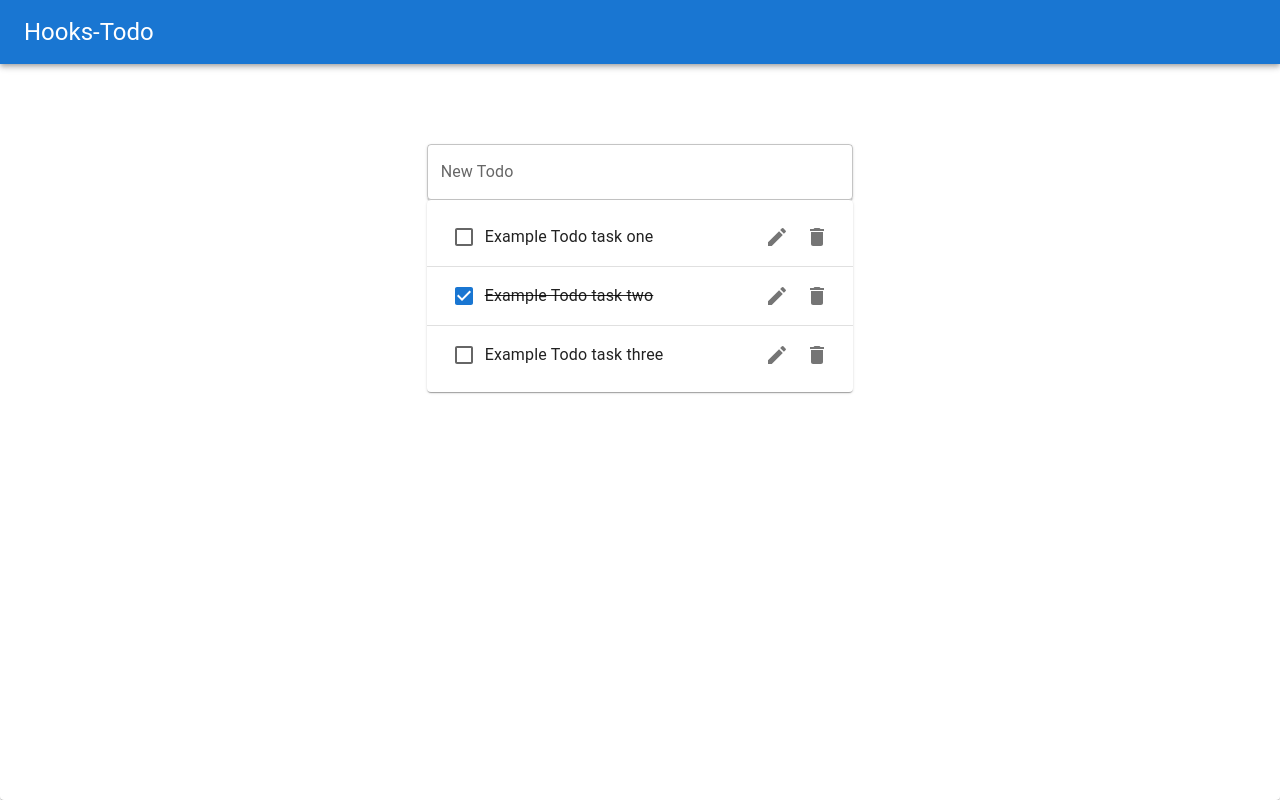
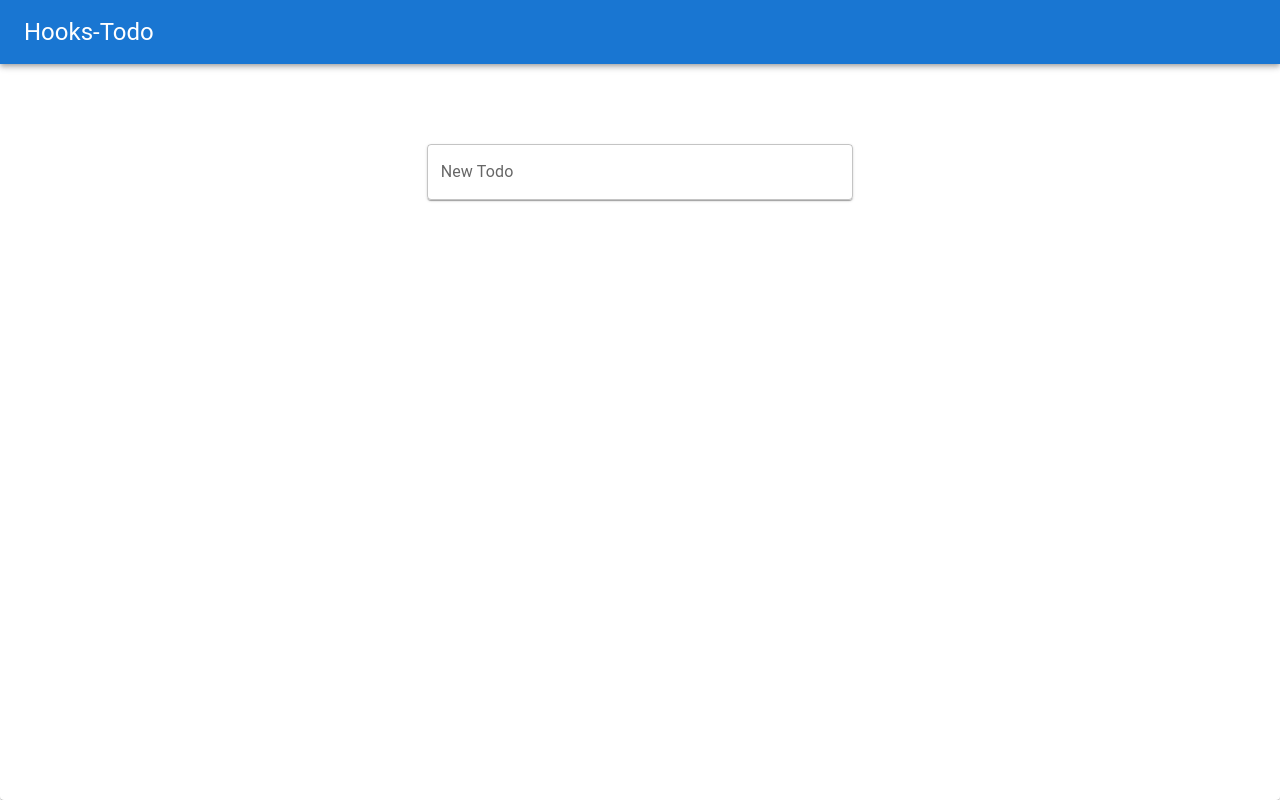
Before and after one commit to SticketInya/modern-react-bootcamp, a React (Create React App) app in the folder hooks-todo/: page / in a window 1280 px wide. Built offline with nearby package versions, Linux system fonts and the light colour scheme.

Commit message:
feat(TodoPage): add localStorage

```diff
--- a/hooks-todo/src/Pages/TodoPage.js
+++ b/hooks-todo/src/Pages/TodoPage.js
@@ -1,4 +1,4 @@
-import React, { useState } from 'react';
+import React, { useEffect, useState } from 'react';
 import { v4 as uuidv4 } from 'uuid';
 
 //Components
@@ -12,25 +12,13 @@ import { AppBar, Grid, Toolbar, Typography } from '@mui/material';
 //CSS
 import './TodoPage.css';
 
-function TodoPage(props) {
-    const initialTodos = [
-        {
-            id: uuidv4(),
-            task: 'Example Todo task one',
-            isCompleted: false,
-        },
-        {
-            id: uuidv4(),
-            task: 'Example Todo task two',
-            isCompleted: true,
-        },
-        {
-            id: uuidv4(),
-            task: 'Example Todo task three',
-            isCompleted: false,
-        },
-    ];
+function TodoPage() {
+    const initialTodos = JSON.parse(localStorage.getItem('todos') || '[]');
     const [todos, setTodos] = useState(initialTodos);
+
+    useEffect(() => {
+        localStorage.setItem('todos', JSON.stringify(todos));
+    }, [todos]);
 
     const addTodo = (task) => {
         const newTodo = {
```
